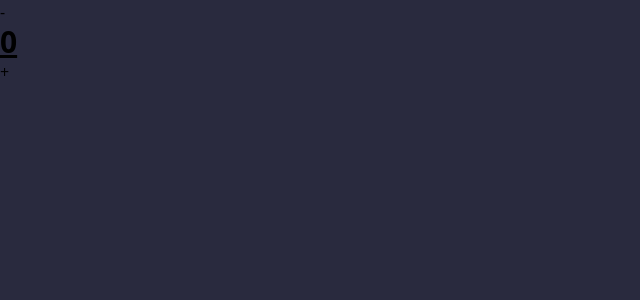
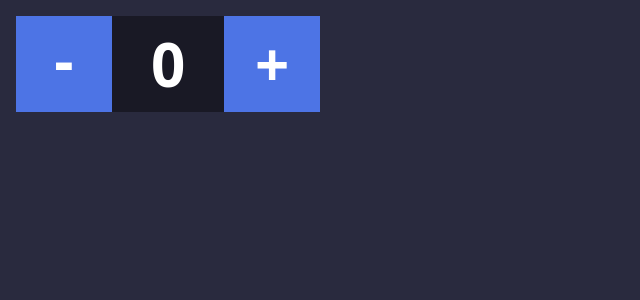
Before and after one commit to SchreibCode/react-use-reducer-video, a React (Create React App) app: page / in a window 1280 px wide. Shown: the top 300 px of the page, without its empty margins (0-640 px from the left). Built offline with nearby package versions, Linux system fonts and the light colour scheme; the HTML template or start-up script is replaced by a standard one.

Commit message:
counter ready

```diff
--- a/src/components/counter.jsx
+++ b/src/components/counter.jsx
@@ -4,10 +4,22 @@ import { useState } from "react";
 export function Counter() {
     const [count, setCount] = useState(0);
     return (
-        <div className="counter">
-            <button onClick={() => setCount(count - 1)}>-</button>
-            <div className="text-3xl font-bold underline">{count}</div>
-            <button onClick={() => setCount(count + 1)}>+</button>
+        <div className="flex text-white text-6xl p-4 font-bold">
+            <button
+                className="flex items-center justify-center bg-blue px-6 pb-2 w-24 h-24 font-bold"
+                onClick={() => setCount(count - 1)}
+            >
+                -
+            </button>
+            <div className="w-28 h-24 p-4 text-center flex items-center justify-center bg-secondary-dark-400">
+                {count}
+            </div>
+            <button
+                className="flex items-center justify-center bg-blue px-6 w-24 h-24 font-bold"
+                onClick={() => setCount(count + 1)}
+            >
+                +
+            </button>
         </div>
     );
 }
```
